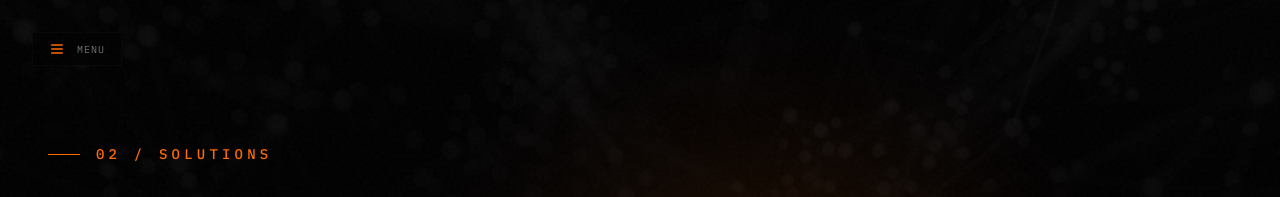
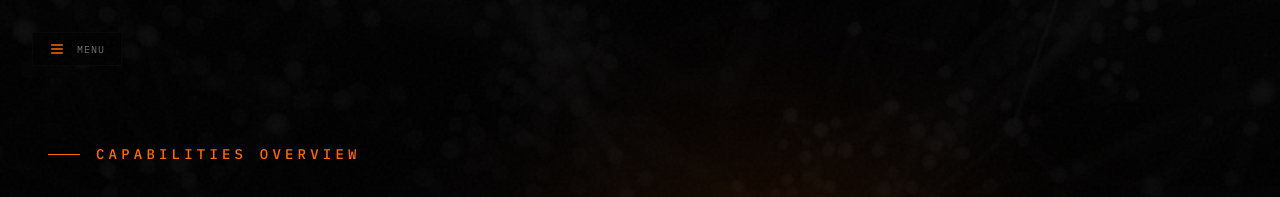
Before and after one commit to devabokare/liftuplabs-main, a Next.js app: page /solutions in a window 1280 px wide. Shown: the top 197 px of the page. Built offline with nearby package versions, Linux system fonts and the light colour scheme.

Commit message:
fix: change hero eyebrow to prevent duplicated '02 / Solutions' label

```diff
--- a/app/solutions/page.tsx
+++ b/app/solutions/page.tsx
@@ -22,7 +22,7 @@ export default function SolutionsPage() {
       <div className="relative z-10 max-w-[1400px] mx-auto px-6 md:px-12 mt-12 mb-20 md:mb-32 animate-in fade-in slide-in-from-bottom-8 duration-1000 fill-mode-both">
         <div className="flex items-center gap-4 mb-6">
           <span className="w-8 h-[1px] bg-accent inline-block animate-in slide-in-from-left duration-1000 delay-300 fill-mode-both"></span>
-          <span className="font-mono text-xs md:text-sm uppercase tracking-[0.3em] text-accent font-medium">02 / Solutions</span>
+          <span className="font-mono text-xs md:text-sm uppercase tracking-[0.3em] text-accent font-medium">Capabilities Overview</span>
         </div>
         <h1 className="font-[var(--font-display)] text-5xl md:text-7xl lg:text-[8rem] tracking-tighter uppercase leading-[0.85] text-foreground mb-8">
           Enterprise <br />
```
